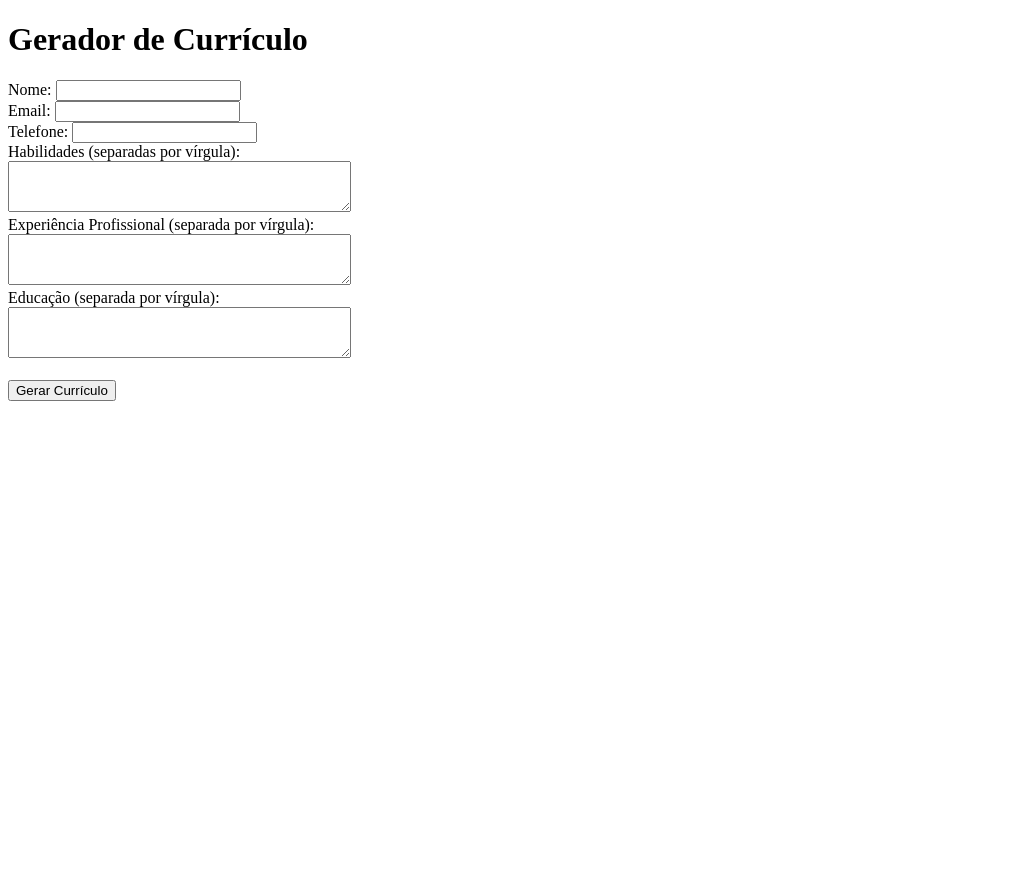
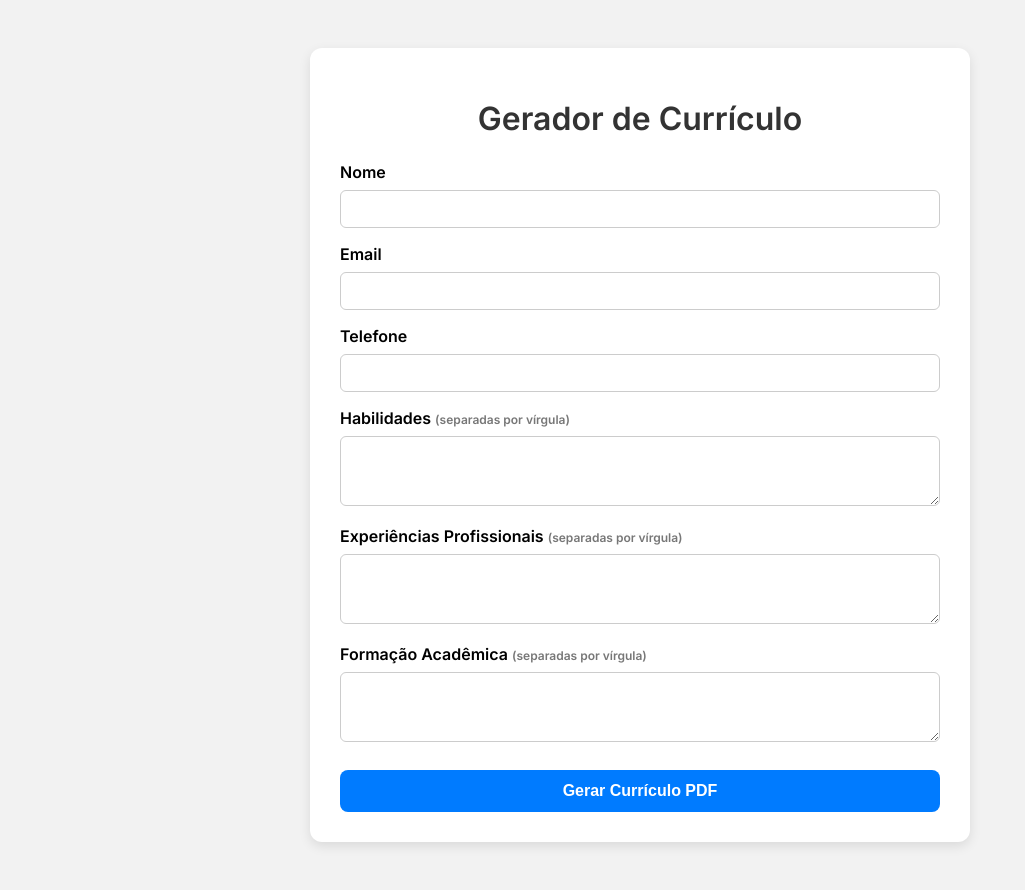
Before and after one commit to Rickzin014/gerador-curriculos, a Flask app: page / in a window 1280 px wide. Shown: the whole page, without its empty margins (0-1025 px from the left). Before the commit the page ends 401 px from the top, so only its background shows below. Run offline with Flask 3, Linux system fonts and the light colour scheme.

Commit message:
Atualizando visual do index.html

```diff
--- a/templates/index.html
+++ b/templates/index.html
@@ -1,25 +1,87 @@
 <!DOCTYPE html>
 <html lang="pt-br">
 <head>
-    <meta charset="UTF-8">
-    <title>Gerador de Currículo</title>
+  <meta charset="UTF-8">
+  <title>Gerador de Currículo</title>
+  <link href="https://fonts.googleapis.com/css2?family=Inter:wght@400;600&display=swap" rel="stylesheet">
+  <style>
+    body {
+      font-family: 'Inter', sans-serif;
+      background-color: #f2f2f2;
+      padding: 40px;
+    }
+    .container {
+      background-color: #fff;
+      padding: 30px;
+      max-width: 600px;
+      margin: auto;
+      border-radius: 12px;
+      box-shadow: 0 4px 12px rgba(0,0,0,0.1);
+    }
+    h1 {
+      text-align: center;
+      margin-bottom: 24px;
+      color: #333;
+    }
+    label {
+      font-weight: 600;
+      display: block;
+      margin-top: 16px;
+    }
+    input, textarea {
+      width: 100%;
+      padding: 10px;
+      margin-top: 8px;
+      border-radius: 6px;
+      border: 1px solid #ccc;
+      box-sizing: border-box;
+      font-size: 14px;
+    }
+    button {
+      margin-top: 24px;
+      width: 100%;
+      padding: 12px;
+      background-color: #007bff;
+      color: white;
+      font-size: 16px;
+      font-weight: bold;
+      border: none;
+      border-radius: 8px;
+      cursor: pointer;
+    }
+    button:hover {
+      background-color: #0056b3;
+    }
+    small {
+      font-size: 12px;
+      color: #777;
+    }
+  </style>
 </head>
 <body>
+  <div class="container">
     <h1>Gerador de Currículo</h1>
-    <form action="/gerar" method="post">
-        <label>Nome: <input type="text" name="nome" required></label><br>
-        <label>Email: <input type="email" name="email" required></label><br>
-        <label>Telefone: <input type="text" name="telefone" required></label><br>
-        <label>Habilidades (separadas por vírgula):<br>
-            <textarea name="habilidades" rows="3" cols="40"></textarea>
-        </label><br>
-        <label>Experiência Profissional (separada por vírgula):<br>
-            <textarea name="experiencia" rows="3" cols="40"></textarea>
-        </label><br>
-        <label>Educação (separada por vírgula):<br>
-            <textarea name="educacao" rows="3" cols="40"></textarea>
-        </label><br><br>
-        <button type="submit">Gerar Currículo</button>
+    <form action="/gerar" method="POST">
+      <label for="nome">Nome</label>
+      <input type="text" name="nome" required>
+
+      <label for="email">Email</label>
+      <input type="email" name="email" required>
+
+      <label for="telefone">Telefone</label>
+      <input type="text" name="telefone" required>
+
+      <label for="habilidades">Habilidades <small>(separadas por vírgula)</small></label>
+      <textarea name="habilidades" rows="3" required></textarea>
+
+      <label for="experiencia">Experiências Profissionais <small>(separadas por vírgula)</small></label>
+      <textarea name="experiencia" rows="3" required></textarea>
+
+      <label for="educacao">Formação Acadêmica <small>(separadas por vírgula)</small></label>
+      <textarea name="educacao" rows="3" required></textarea>
+
+      <button type="submit">Gerar Currículo PDF</button>
     </form>
+  </div>
 </body>
 </html>
```
